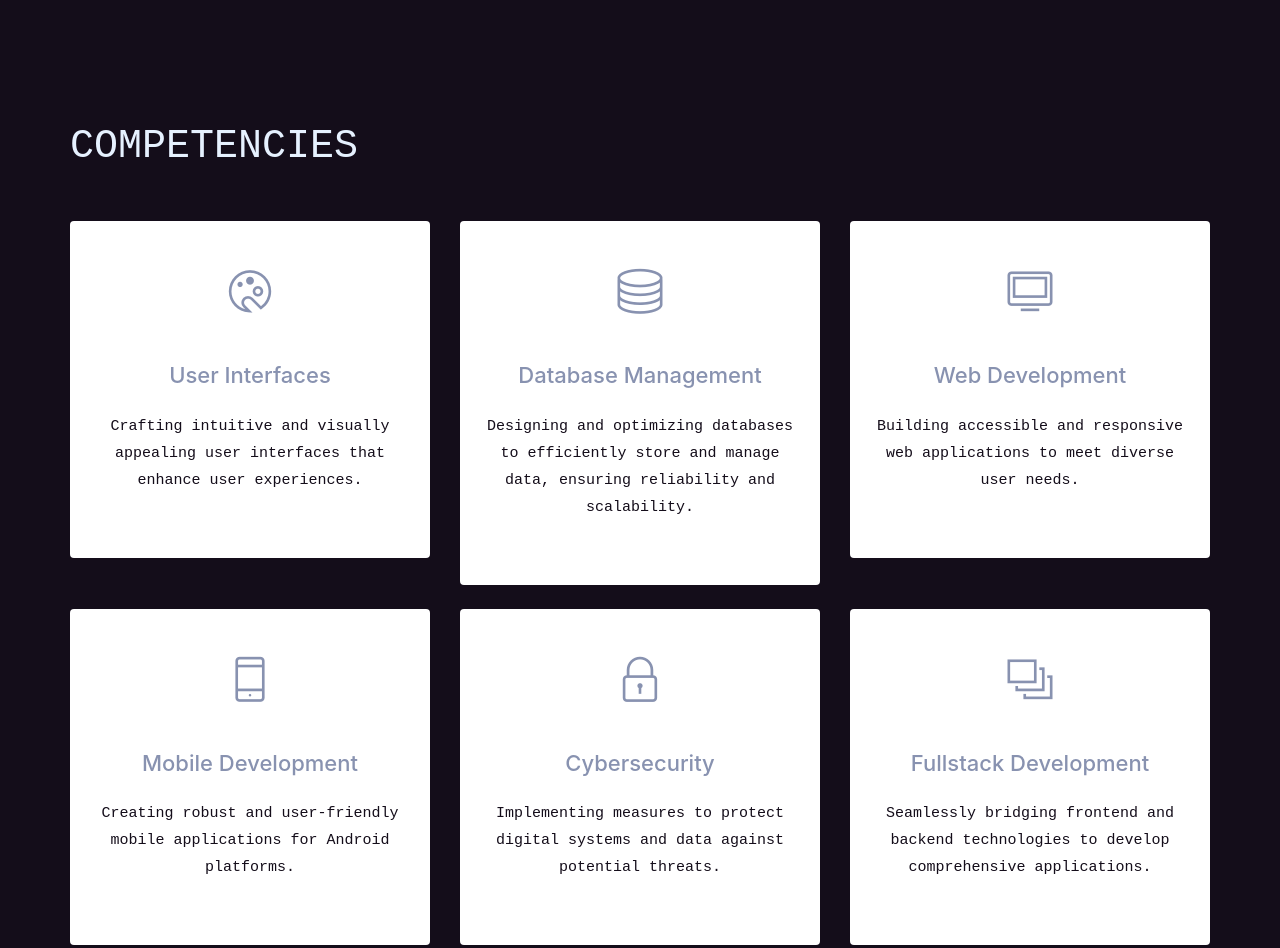
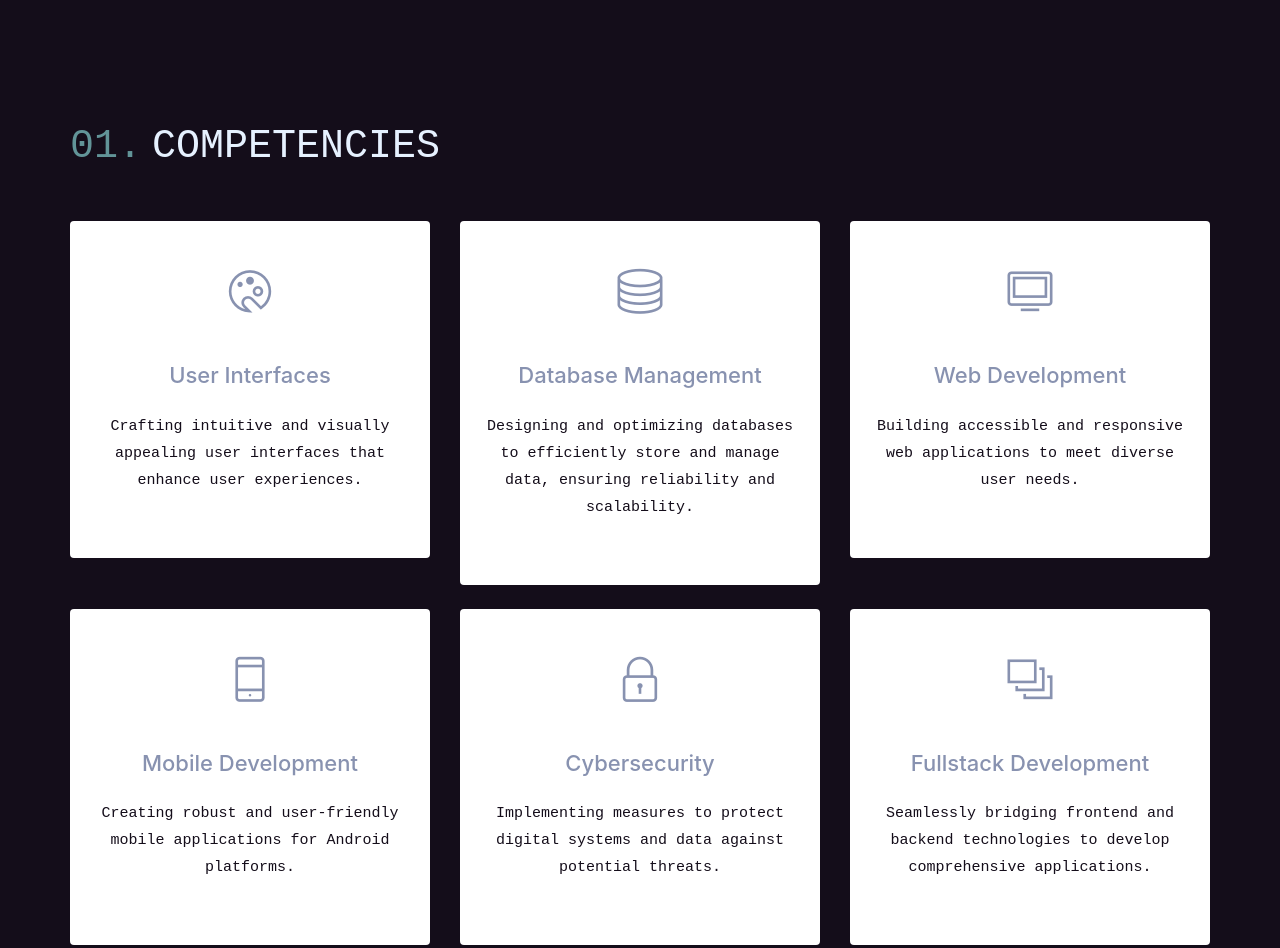
Before and after one commit to dianakarpeev/dianakarpeev.github.io, a website: page theme/index.html in a window 1280 px wide. Shown: the part 860-1808 px from the top of the page. Drawn offline with Linux system fonts and the light colour scheme.

Commit message:
add section title decorations

```diff
--- a/theme/css/style.css
+++ b/theme/css/style.css
@@ -50,6 +50,17 @@ h1, h2 {
   line-height: 1.1;
   text-align: start;
   font-weight: bold;
+}
+
+/* Taken from Brittany Chiang at https://v4.brittanychiang.com */
+.section-title::before {
+  position: relative;
+  counter-increment: section 1;
+  content: "0" counter(section) ".";
+  margin-right: 10px;
+  color: var(--blue);
+  font-family: var(--font-mono);
+  font-size: clamp(var(--fz-md),3vw,var(--fz-xl));
 }
 
 .section-title {
@@ -148,6 +159,7 @@ h6, .h6 {
 body {
   background-color: var(--dark-purple);
   overflow-x: hidden;
+  counter-reset: section;
 }
 
 ::-moz-selection {
```
